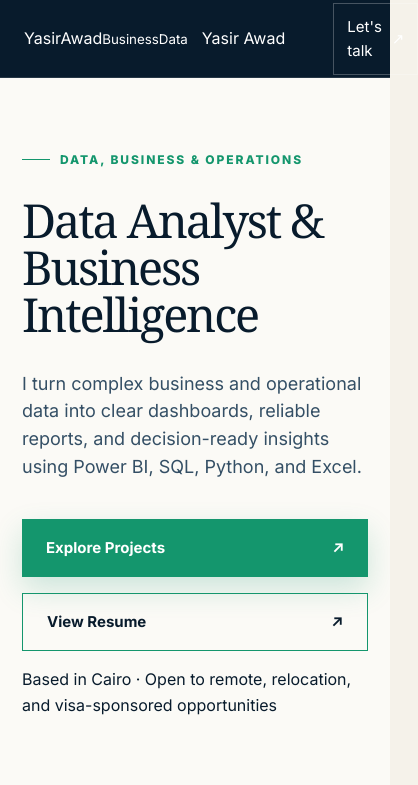
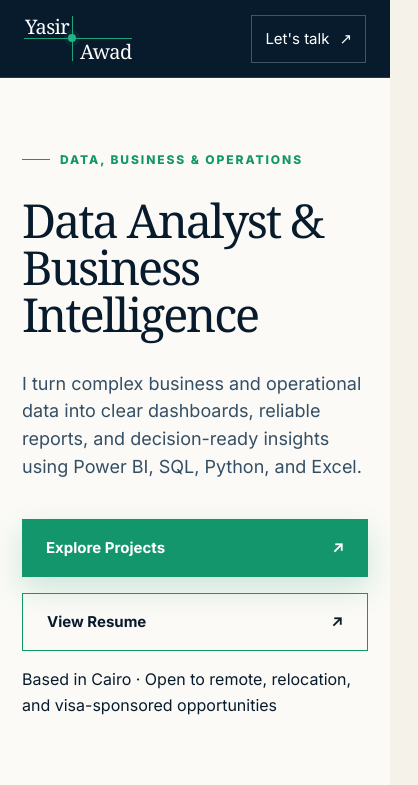
Before and after one commit to Yasir101-hi/yasir-awad-data-portfolio, a React (Vite) app: page / in a window 390 px wide. Shown: the top 785 px of the page, 418 px wide, since content can reach past the window. Built offline with nearby package versions, Linux system fonts and the light colour scheme.

Commit message:
Style responsive coordinate signature brand

```diff
--- a/index.css
+++ b/index.css
@@ -17,11 +17,24 @@ a { color: inherit; text-decoration: none; }
 ::selection { color: white; background: var(--emerald); }
 
 .site-header { height: 94px; padding: 0 clamp(24px, 5vw, 80px); display: flex; align-items: center; gap: 48px; color: white; background: var(--navy); border-bottom: 1px solid rgba(255,255,255,.12); position: sticky; top: 0; z-index: 50; }
-.brand { display: flex; align-items: center; gap: 14px; white-space: nowrap; }
-.monogram { width: 46px; height: 46px; display: grid; place-items: center; border: 1px solid var(--emerald-bright); color: white; font: 600 20px Georgia, serif; }
-.brand-copy { display: flex; flex-direction: column; gap: 3px; line-height: 1.05; }
-.brand-copy strong { color: white; font-size: 20px; font-weight: 650; letter-spacing: -.01em; }
-.brand-copy small { color: rgba(255,255,255,.64); font-size: 10px; font-weight: 650; letter-spacing: .14em; text-transform: uppercase; }
+.brand { display: flex; align-items: center; white-space: nowrap; }
+.sr-only { position: absolute; width: 1px; height: 1px; padding: 0; margin: -1px; overflow: hidden; clip: rect(0, 0, 0, 0); white-space: nowrap; border: 0; }
+.coordinate-signature { position: relative; display: block; width: 190px; height: 66px; color: white; }
+.coordinate-signature::before,
+.coordinate-signature::after { content: ""; position: absolute; background: var(--emerald-bright); opacity: .88; transition: opacity .2s ease, transform .25s ease; }
+.coordinate-signature::before { left: 0; top: 31px; width: 145px; height: 1px; transform-origin: left center; }
+.coordinate-signature::after { left: 61px; top: 3px; width: 1px; height: 58px; transform-origin: center bottom; }
+.coordinate-name { position: absolute; z-index: 1; font: 500 25px/1 Georgia, 'Times New Roman', serif; letter-spacing: -.035em; }
+.coordinate-yasir { left: 3px; top: 7px; }
+.coordinate-awad { left: 70px; top: 36px; }
+.coordinate-origin { position: absolute; z-index: 2; left: 57px; top: 27px; width: 9px; height: 9px; border-radius: 50%; background: var(--emerald-bright); box-shadow: 0 0 0 4px rgba(34,181,132,.09); transition: box-shadow .25s ease, transform .25s ease; }
+.coordinate-business,
+.coordinate-data { position: absolute; color: var(--emerald-bright); font: 700 8px/1 "Inter", Arial, sans-serif; letter-spacing: .13em; text-transform: uppercase; }
+.coordinate-business { left: 150px; top: 28px; }
+.coordinate-data { left: 49px; top: 57px; }
+.coordinate-brand:hover .coordinate-signature::before { transform: scaleX(1.04); opacity: 1; }
+.coordinate-brand:hover .coordinate-signature::after { transform: scaleY(1.06); opacity: 1; }
+.coordinate-brand:hover .coordinate-origin { transform: scale(1.12); box-shadow: 0 0 0 7px rgba(34,181,132,.12); }
 nav { margin-left: auto; display: flex; align-items: center; gap: clamp(24px, 3vw, 48px); }
 nav a { font-size: 15px; color: rgba(255,255,255,.82); transition: color .2s ease; position: relative; }
 nav a::after { content: ""; position: absolute; left: 0; right: 100%; bottom: -10px; height: 1px; background: var(--emerald-bright); transition: right .2s ease; }
@@ -309,8 +322,14 @@ footer { padding: 25px clamp(24px,6vw,96px); display: flex; justify-content: spa
 }
 
 @media (max-width: 680px) {
-  .brand-copy { display: none; }
-  .monogram { width: 44px; height: 44px; }
+  .coordinate-signature { width: 126px; height: 52px; }
+  .coordinate-signature::before { top: 25px; width: 108px; }
+  .coordinate-signature::after { left: 48px; top: 3px; height: 45px; }
+  .coordinate-name { font-size: 20px; }
+  .coordinate-yasir { left: 1px; top: 4px; }
+  .coordinate-awad { left: 56px; top: 29px; }
+  .coordinate-origin { left: 44px; top: 21px; width: 8px; height: 8px; }
+  .coordinate-business, .coordinate-data { display: none; }
   .header-cta { padding: 11px 13px; }
   .hero-copy { padding: 60px 22px 40px; }
   h1 { font-size: clamp(46px, 12vw, 52px); }
```
